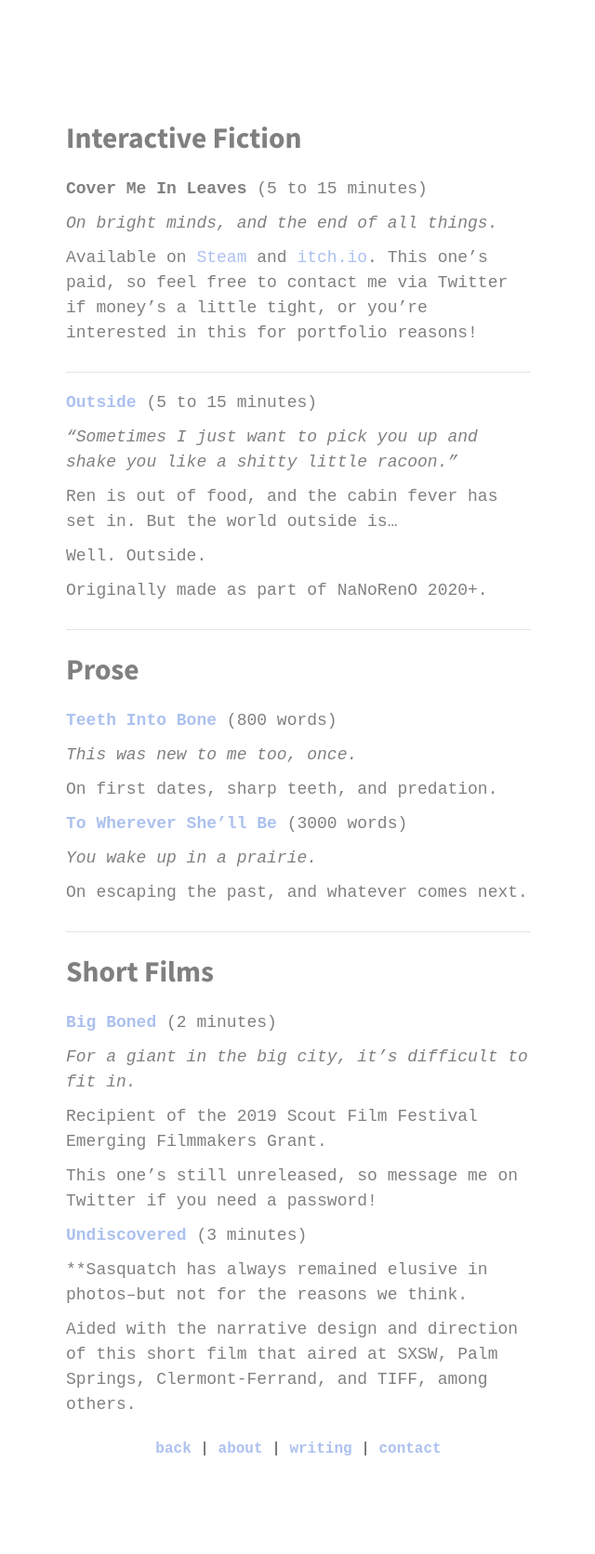
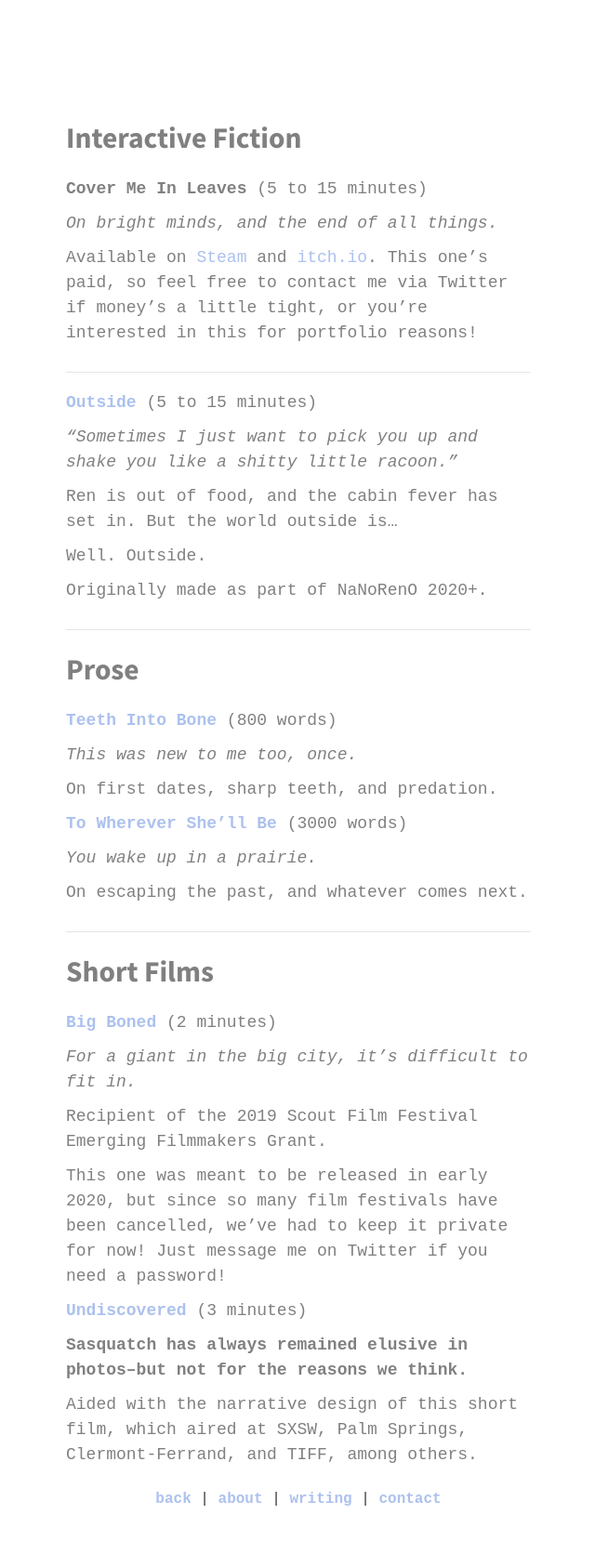
Before and after one commit to elliotherriman/website, a Jekyll site: the page built from writing.md, in a window 1280 px wide. Shown: the whole page at 93% size, without its empty margins (319-959 px from the left). Built offline with Jekyll 4.4.1, drawn with Linux system fonts in a browser that asks for light colours; nearby versions of some CDN libraries; some web fonts are replaced; before the commit the page ends 1618 px from its top, so only the background shows below that.

Commit message:
Update writing.md

```diff
--- a/writing.md
+++ b/writing.md
@@ -54,10 +54,10 @@ On escaping the past, and whatever comes next.
 
 Recipient of the 2019 Scout Film Festival Emerging Filmmakers Grant.
 
-This one's still unreleased, so message me on Twitter if you need a password!
+This one was meant to be released in early 2020, but since so many film festivals have been cancelled, we've had to keep it private for now! Just message me on Twitter if you need a password!
 
 **[Undiscovered](https://saralitzenberger.com/undiscovered)** (3 minutes)
 
-**Sasquatch has always remained elusive in photos--but not for the reasons we think.
+**Sasquatch has always remained elusive in photos--but not for the reasons we think.**
 
-Aided with the narrative design and direction of this short film that aired at SXSW, Palm Springs, Clermont-Ferrand, and TIFF, among others.
+Aided with the narrative design of this short film, which aired at SXSW, Palm Springs, Clermont-Ferrand, and TIFF, among others.
```
